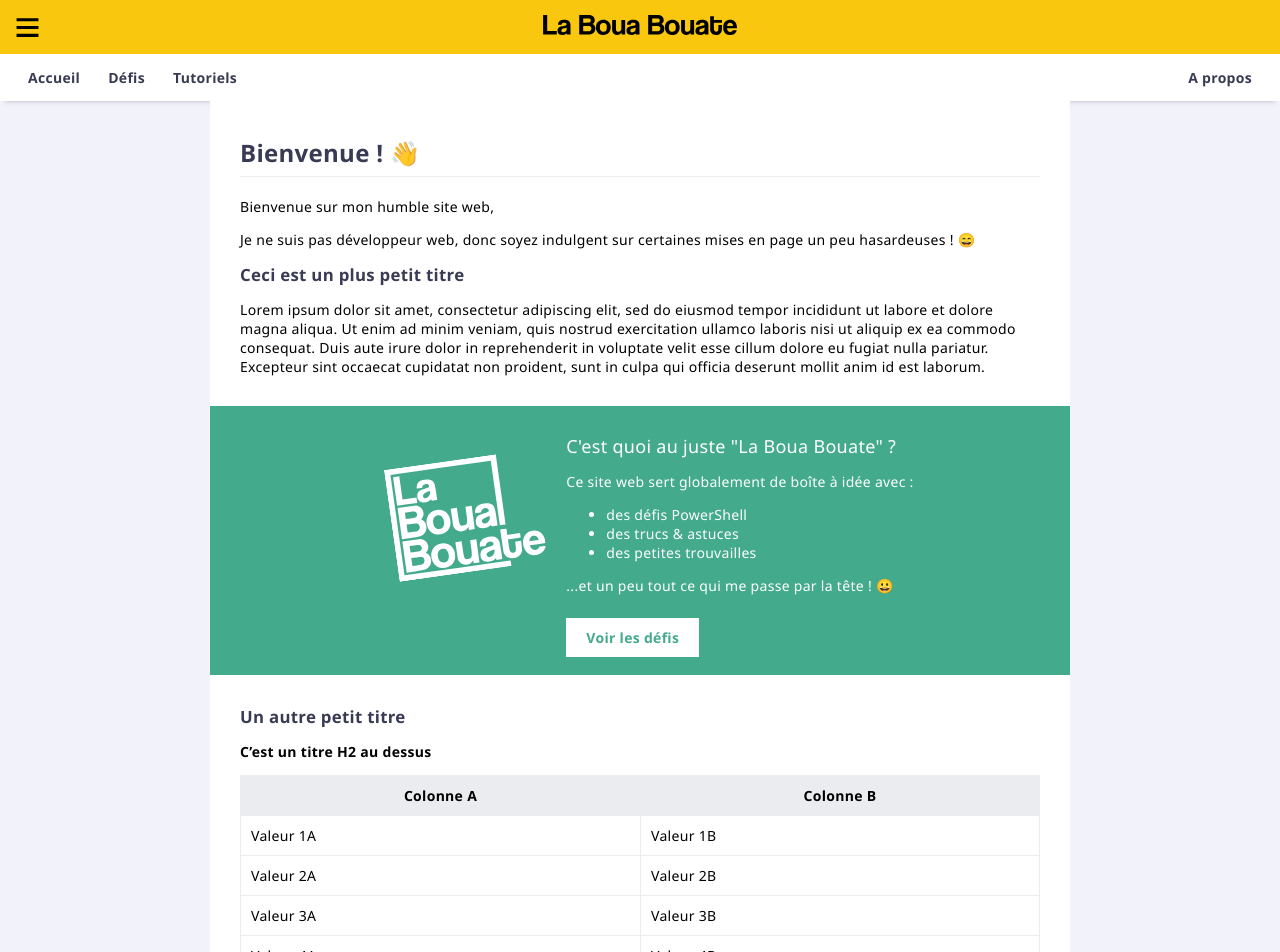
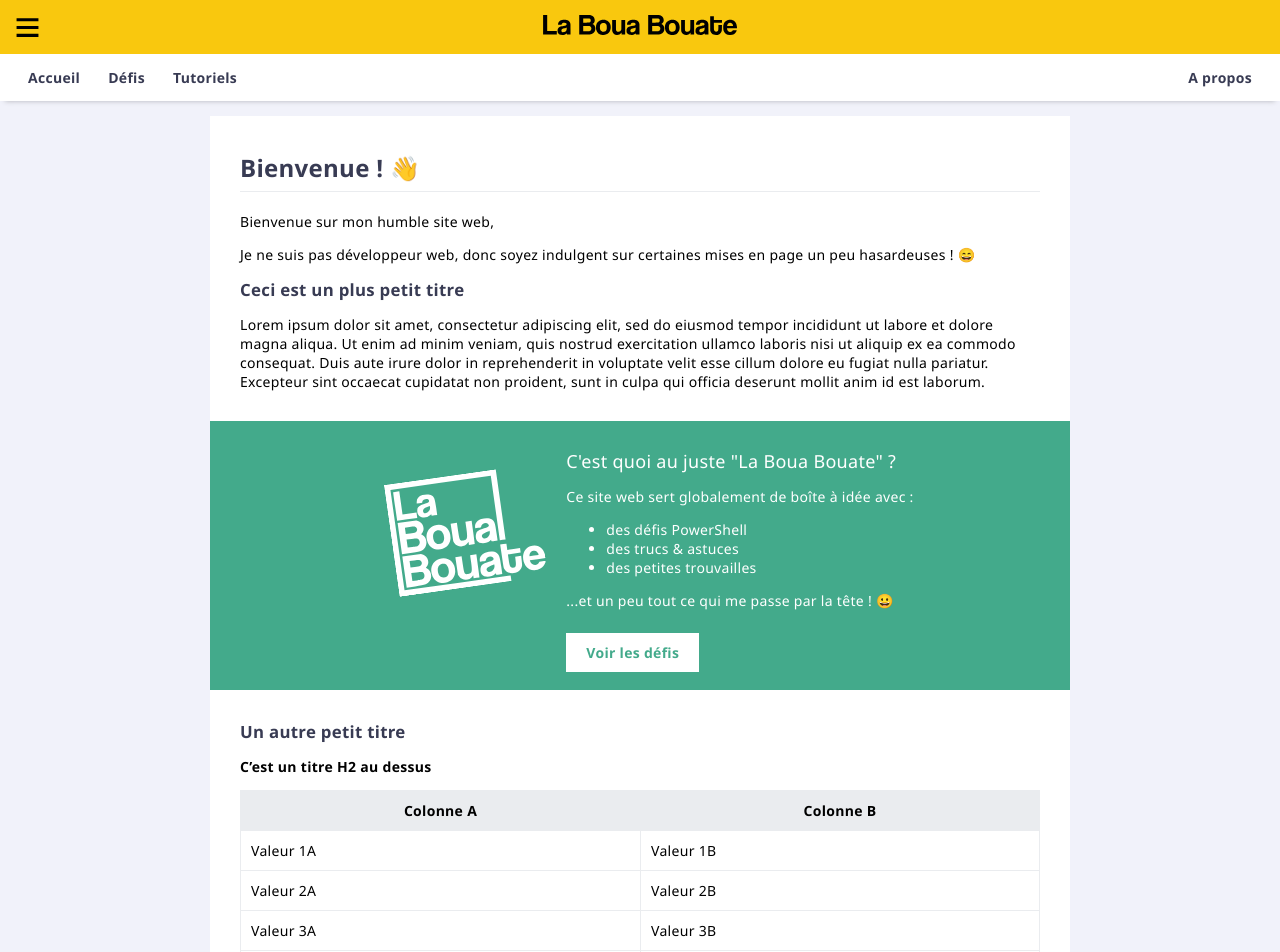
Before and after one commit to leobouard/leobouard.github.io, a Jekyll site: the page built from index.md, in a window 1280 px wide. Shown: the top 952 px of the page. Built offline with Jekyll 4.4.1, drawn with Linux system fonts in a browser that asks for light colours; our own code applies the rules of GitHub Pages for plain Markdown files.

Commit message:
Update style.scss

```diff
--- a/assets/css/style.scss
+++ b/assets/css/style.scss
@@ -29,6 +29,7 @@ body {
 
 header {
     margin: 0;
+    margin-bottom: 15px;
 }
 
 .banner {
@@ -249,6 +250,7 @@ footer {
     padding: 0.5em;
     bottom: 0;
     height: 100px;
+    margin-top: 15px;
 }
 
 footer small a {
```
